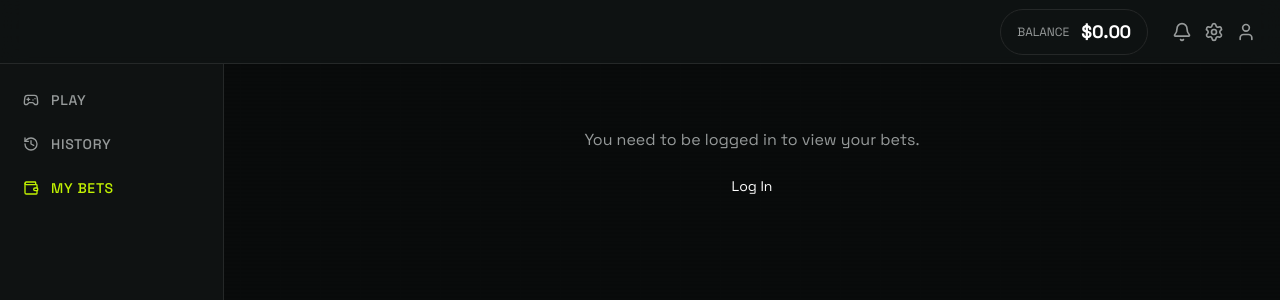
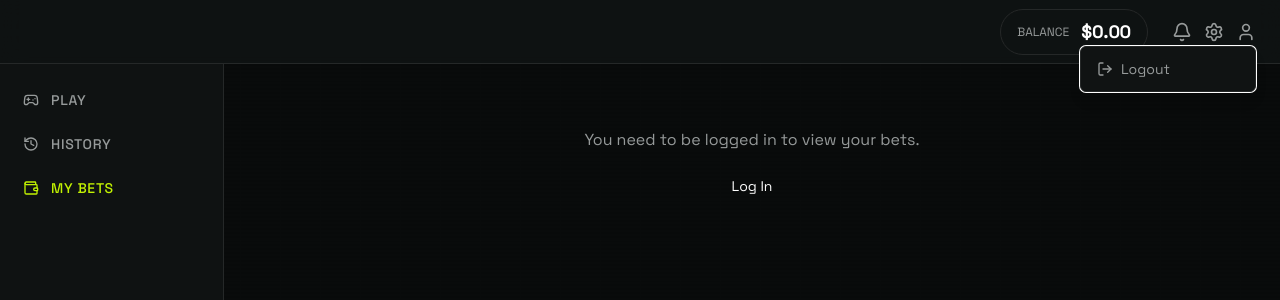
Before and after one commit to felipersas/crash-game, a Next.js app in the folder frontend/: page /games/bets/me in a window 1280 px wide. Both pictures are taken after a click on the button 1246 px from the left and 31 px from the top of the page. Shown: the top 300 px of the page. Built offline with nearby package versions, Linux system fonts and the light colour scheme; no server answers.

Commit message:
feat(frontend): add profile popover with logout using shadcn Popover

```diff
--- a/frontend/app/(games)/games/_components/game-layout/GameLayout.tsx
+++ b/frontend/app/(games)/games/_components/game-layout/GameLayout.tsx
@@ -1,8 +1,10 @@
 "use client";
 
-import { Bell, Settings, User } from "lucide-react";
+import { Bell, LogOut, Settings, User } from "lucide-react";
+import { useAuth } from "@/hooks/useAuth";
 import { useWallet } from "@/hooks/useWallet";
 import { formatMoney } from "@/shared/utils/money";
+import { Popover, PopoverContent, PopoverTrigger } from "@/components/ui/popover";
 
 export default function GameLayout({
   children,
@@ -10,6 +12,7 @@
   children: React.ReactNode;
 }) {
   const { balance } = useWallet();
+  const { logout } = useAuth();
 
   return (
     <div className="min-h-screen bg-background relative">
@@ -42,9 +45,20 @@
               <button className="hover:text-primary transition-colors" aria-label="Settings">
                 <Settings className="w-5 h-5" />
               </button>
-              <button className="hover:text-primary transition-colors" aria-label="Profile">
-                <User className="w-5 h-5" />
-              </button>
+              <Popover>
+                <PopoverTrigger className="hover:text-primary transition-colors" aria-label="Profile">
+                  <User className="w-5 h-5" />
+                </PopoverTrigger>
+                <PopoverContent align="end" side="bottom" className="w-44 p-1 bg-surface border border-border text-text-primary shadow-lg">
+                  <button
+                    onClick={() => logout()}
+                    className="flex items-center gap-2 w-full px-3 py-2 text-sm text-text-muted hover:text-error hover:bg-surface-bright/50 rounded-md transition-colors font-terminal"
+                  >
+                    <LogOut className="w-4 h-4" />
+                    Logout
+                  </button>
+                </PopoverContent>
+              </Popover>
             </div>
           </div>
         </div>
--- /dev/null
+++ b/frontend/components/ui/popover.tsx
@@ -0,0 +1,88 @@
+import * as React from "react"
+import { Popover as PopoverPrimitive } from "@base-ui/react/popover"
+
+import { cn } from "@/lib/utils"
+
+function Popover({ ...props }: PopoverPrimitive.Root.Props) {
+  return <PopoverPrimitive.Root data-slot="popover" {...props} />
+}
+
+function PopoverTrigger({ ...props }: PopoverPrimitive.Trigger.Props) {
+  return <PopoverPrimitive.Trigger data-slot="popover-trigger" {...props} />
+}
+
+function PopoverContent({
+  className,
+  align = "center",
+  alignOffset = 0,
+  side = "bottom",
+  sideOffset = 4,
+  ...props
+}: PopoverPrimitive.Popup.Props &
+  Pick<
+    PopoverPrimitive.Positioner.Props,
+    "align" | "alignOffset" | "side" | "sideOffset"
+  >) {
+  return (
+    <PopoverPrimitive.Portal>
+      <PopoverPrimitive.Positioner
+        align={align}
+        alignOffset={alignOffset}
+        side={side}
+        sideOffset={sideOffset}
+        className="isolate z-50"
+      >
+        <PopoverPrimitive.Popup
+          data-slot="popover-content"
+          className={cn(
+            "z-50 flex w-72 origin-(--transform-origin) flex-col gap-2.5 rounded-lg bg-popover p-2.5 text-sm text-popover-foreground shadow-md ring-1 ring-foreground/10 outline-hidden duration-100 data-[side=bottom]:slide-in-from-top-2 data-[side=inline-end]:slide-in-from-left-2 data-[side=inline-start]:slide-in-from-right-2 data-[side=left]:slide-in-from-right-2 data-[side=right]:slide-in-from-left-2 data-[side=top]:slide-in-from-bottom-2 data-open:animate-in data-open:fade-in-0 data-open:zoom-in-95 data-closed:animate-out data-closed:fade-out-0 data-closed:zoom-out-95",
+            className
+          )}
+          {...props}
+        />
+      </PopoverPrimitive.Positioner>
+    </PopoverPrimitive.Portal>
+  )
+}
+
+function PopoverHeader({ className, ...props }: React.ComponentProps<"div">) {
+  return (
+    <div
+      data-slot="popover-header"
+      className={cn("flex flex-col gap-0.5 text-sm", className)}
+      {...props}
+    />
+  )
+}
+
+function PopoverTitle({ className, ...props }: PopoverPrimitive.Title.Props) {
+  return (
+    <PopoverPrimitive.Title
+      data-slot="popover-title"
+      className={cn("font-medium", className)}
+      {...props}
+    />
+  )
+}
+
+function PopoverDescription({
+  className,
+  ...props
+}: PopoverPrimitive.Description.Props) {
+  return (
+    <PopoverPrimitive.Description
+      data-slot="popover-description"
+      className={cn("text-muted-foreground", className)}
+      {...props}
+    />
+  )
+}
+
+export {
+  Popover,
+  PopoverContent,
+  PopoverDescription,
+  PopoverHeader,
+  PopoverTitle,
+  PopoverTrigger,
+}
```
